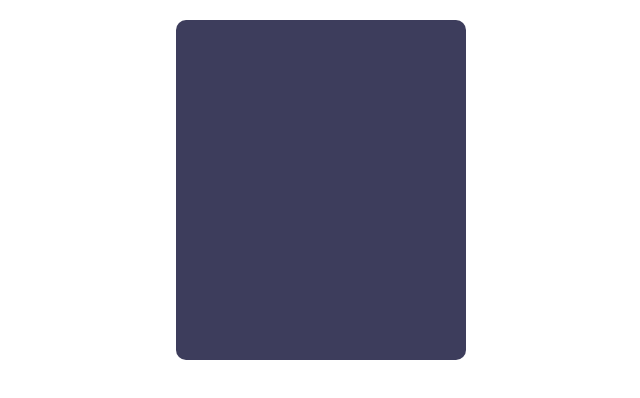
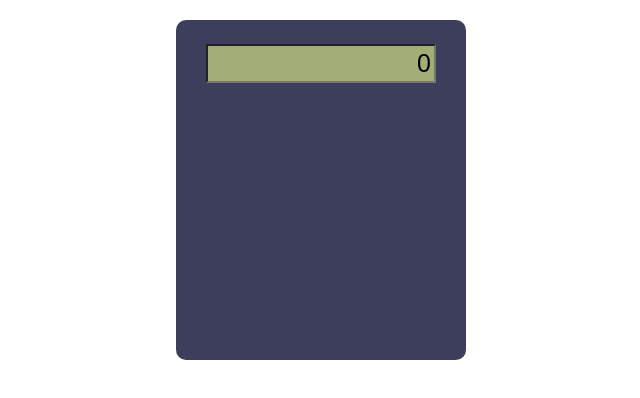
Before and after one commit to ashwinisinare07/Calculator, a plain HTML site: page index.html in a window 1280 px wide. Shown: the whole page, without its empty margins (319-959 px from the left). Drawn offline with Linux system fonts and the light colour scheme.

Commit message:
created a calculator screen

```diff
--- a/index.html
+++ b/index.html
@@ -11,13 +11,22 @@
             border-radius: 10px;
             padding:20px;
 
-        }
+        }.screen{
+    background-color: #a1af77;
+    text-align: right;
+    width:220px;
+    display: block;
+    margin:4px auto;
+    font-size:25px;
+     padding:3px;
+}
+
 
     </style>
 </head>
 <body>
     <div class="cal-body">
-
+    <input type="text" value="0" class="screen" />
     </div>
 </body>
 </html>
```
